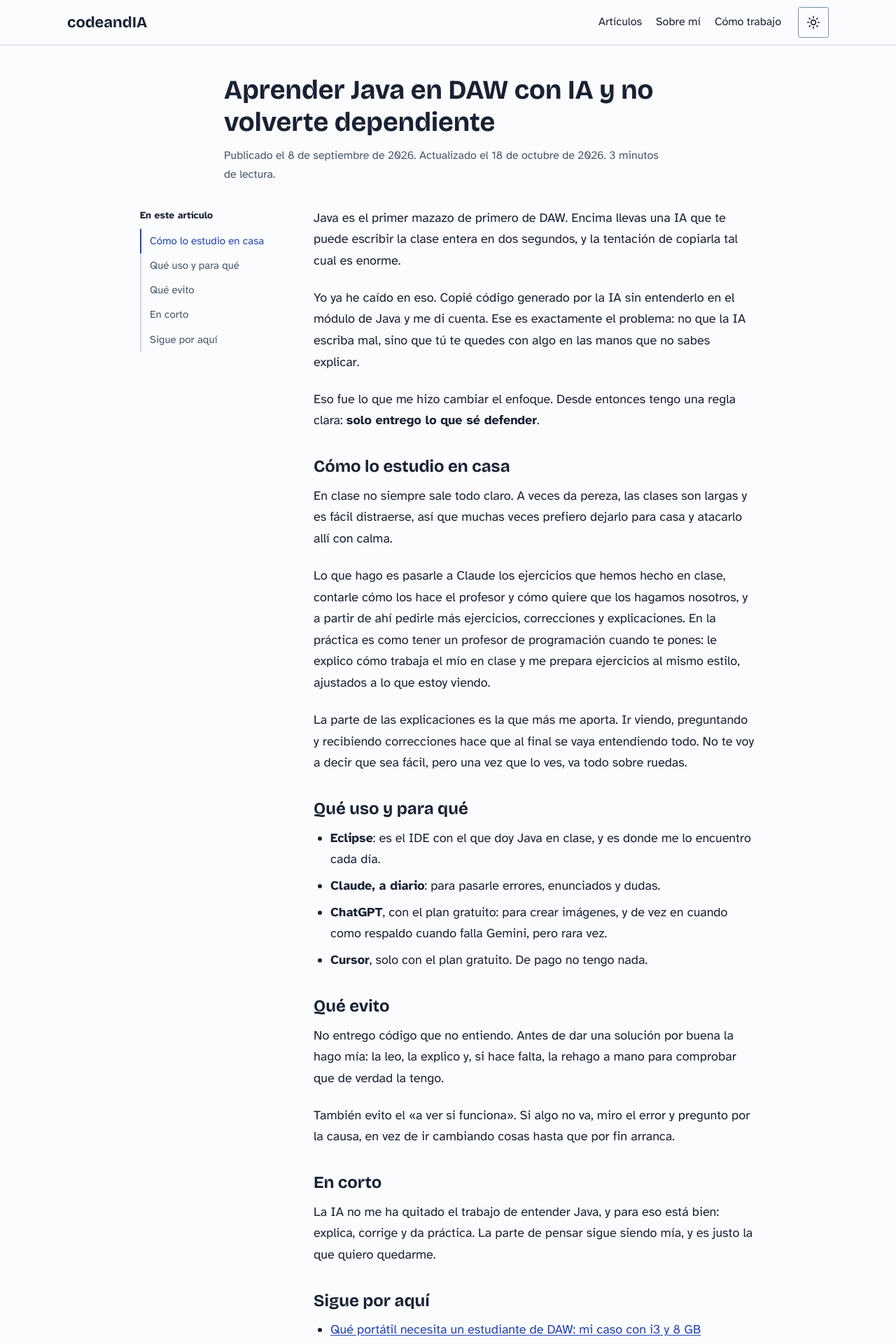
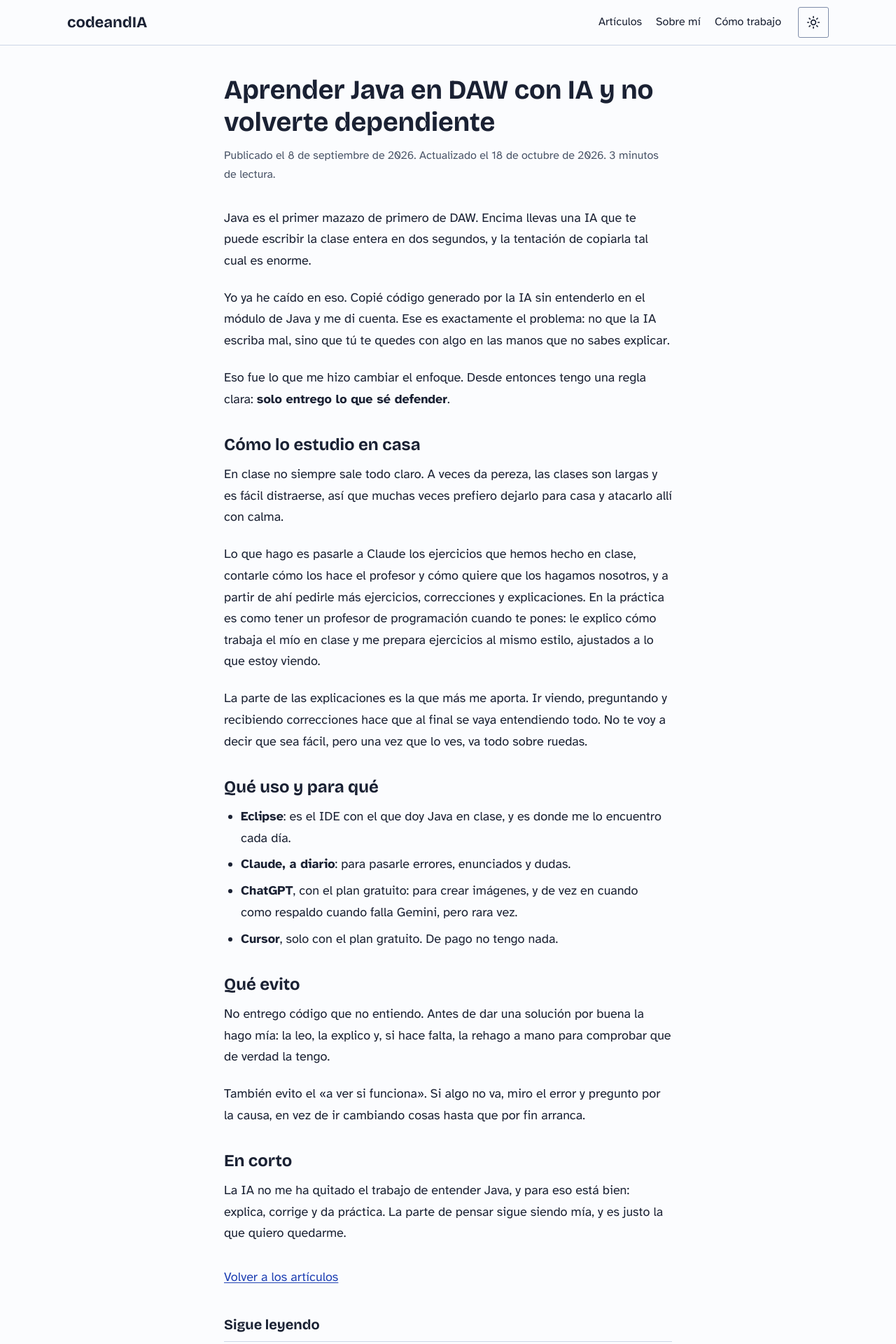
Before and after one commit to vibodigitalinfo-lab/codeandIA, a Jekyll site: the page built from articulos/guias/aprender-java-con-ia-daw.md, in a window 1280 px wide. Shown: the top 1920 px of the page at 70% size. Built offline with Jekyll 4.4.1, drawn with Linux system fonts in a browser that asks for light colours; some of the changed text lies outside the part shown.

Commit message:
Rediseña la página de artículo: un solo borde, TOC en el margen y sin cierre 'Sigue por aqui'

```diff
--- a/_layouts/article.html
+++ b/_layouts/article.html
@@ -38,6 +38,13 @@
 </script>
 
 <article class="article">
+  {% if page.readtime %}
+    {% assign mins = page.readtime %}
+  {% else %}
+    {% assign palabras = page.content | number_of_words %}
+    {% assign mins = palabras | divided_by: 155.0 | round %}
+  {% endif %}
+  <div class="article-col" data-readtime="{{ mins }}">
     <header class="article-header">
       <h1 class="article-title">{{ page.title }}</h1>
       <p class="article-meta">
@@ -47,25 +54,19 @@
         {% assign mes_up_idx = mes_up_num | minus: 1 %}
         Actualizado el {{ page.updated | date: "%-d" }} de {{ meses[mes_up_idx] }} de {{ page.updated | date: "%Y" }}.
         {% endif %}
-      {% if page.readtime %}
-      {{ page.readtime }} minutos de lectura.
-      {% else %}
-      {% assign palabras = page.content | number_of_words %}
-      {% assign mins = palabras | divided_by: 155.0 | round %}
         {{ mins }} minutos de lectura.
-      {% endif %}
       </p>
     </header>
 
-  <div class="article-grid">
     <nav class="toc" id="toc" aria-label="Índice del artículo" hidden>
+      <div class="toc-inner">
         <p class="toc-title">En este artículo</p>
         <ol class="toc-list" id="toc-list"></ol>
+      </div>
     </nav>
 
     <div class="article-content" id="article-content">
       {{ content }}
-    </div>
     </div>
 
     <p class="back-link"><a href="{{ "/articulos/" | relative_url }}">Volver a los artículos</a></p>
@@ -99,11 +100,13 @@
     <div class="newsletter-wrap">
       {% include newsletter.html %}
     </div>
+  </div>
 </article>
 
 <script>
-  /* Índice automático (si hay 4+ H2) y scroll-spy. En pantallas estrechas
-     el CSS oculta el TOC; aquí solo se construye si el viewport es ancho. */
+  /* Índice automático (5+ H2 o más de 5 minutos de lectura) y scroll-spy.
+     El CSS solo lo pinta a partir de 1280px, cuando cabe en el margen
+     izquierdo sin invadir la columna del cuerpo. */
   (function () {
     var content = document.getElementById('article-content');
     if (!content) return;
@@ -114,11 +117,12 @@
 
     var nav = document.getElementById('toc');
     var list = document.getElementById('toc-list');
-    var grid = document.querySelector('.article-grid');
+    var col = document.querySelector('.article-col');
     var h2s = heads.filter(function (h) { return h.tagName === 'H2'; });
+    var readtime = col ? parseInt(col.getAttribute('data-readtime'), 10) || 0 : 0;
     var links = [];
 
-    if (nav && list && h2s.length >= 4 && window.matchMedia('(min-width: 1100px)').matches) {
+    if (nav && list && (h2s.length >= 5 || readtime > 5) && window.matchMedia('(min-width: 1280px)').matches) {
       h2s.forEach(function (h) {
         var li = document.createElement('li');
         var a = document.createElement('a');
@@ -129,7 +133,7 @@
         links.push(a);
       });
       nav.hidden = false;
-      if (grid) grid.classList.add('has-toc');
+      if (col) col.classList.add('has-toc');
 
       if ('IntersectionObserver' in window) {
         var byId = {};
--- a/articulos/guias/aprender-java-con-ia-daw.md
+++ b/articulos/guias/aprender-java-con-ia-daw.md
@@ -39,8 +39,3 @@
 ## En corto
 
 La IA no me ha quitado el trabajo de entender Java, y para eso está bien: explica, corrige y da práctica. La parte de pensar sigue siendo mía, y es justo la que quiero quedarme.
-
-## Sigue por aquí
-
-- [Qué portátil necesita un estudiante de DAW: mi caso con i3 y 8 GB](/articulos/guias/que-portatil-comprar-estudiar-daw-2026/)
-- [Qué dominio comprar para tu primer proyecto web: .com vs .es](/articulos/guias/que-dominio-comprar-primer-proyecto-web/)
--- a/scripts/auditoria_completa.py
+++ b/scripts/auditoria_completa.py
@@ -107,8 +107,8 @@
                 fail.append(f"{rel}: falta {campo}")
         if fm.get("updated") and not fm.get("last_modified_at"):
             fail.append(f"{rel}: updated sin last_modified_at")
-        if "Sigue por aquí" not in d["cuerpo"] and "Sigue por aquí" not in desc_of(d):
-            aviso.append(f"{rel}: sin bloque 'Sigue por aqui'")
+        if "Sigue por aquí" in d["cuerpo"] or "Sigue por aquí" in desc_of(d):
+            aviso.append(f"{rel}: bloque 'Sigue por aqui' obsoleto (el layout pone 'Sigue leyendo')")
 
     # ---- 2. unicidad de title y description
     for campo, limite in (("title", None), ("description", None)):
--- a/styles.css
+++ b/styles.css
@@ -611,16 +611,21 @@
   padding: 2.5rem 0 3.5rem;
 }
 
-.article-header {
+.article-col {
   max-width: var(--measure);
-  margin: 0 auto 2rem;
+  margin: 0 auto;
   padding: 0 1.25rem;
+  position: relative;
 }
 
 @media (min-width: 720px) {
-  .article-header {
+  .article-col {
     padding: 0 2rem;
   }
+}
+
+.article-header {
+  margin: 0 0 2rem;
 }
 
 .article-title {
@@ -636,15 +641,9 @@
 }
 
 .article-content {
-  max-width: var(--measure);
-  margin: 0 auto;
-  padding: 0 1.25rem;
-}
-
-@media (min-width: 720px) {
-  .article-content {
-    padding: 0 2rem;
-  }
+  max-width: none;
+  margin: 0;
+  padding: 0;
 }
 
 .article-content h2 {
@@ -755,42 +754,25 @@
 
 /* ---------- Índice lateral (TOC) ---------- */
 
-.article-grid {
-  max-width: var(--measure);
-  margin: 0 auto;
-  padding: 0 1.25rem;
-}
-
-@media (min-width: 720px) {
-  .article-grid {
-    padding: 0 2rem;
-  }
-}
-
 .toc {
   display: none;
 }
 
-@media (min-width: 1100px) {
-  .article-grid.has-toc {
-    max-width: calc(var(--measure) + 15rem);
-    display: grid;
-    grid-template-columns: 13rem minmax(0, 1fr);
-    gap: 2.5rem;
-    align-items: start;
-  }
-
-  .toc {
+@media (min-width: 1280px) {
+  /* El TOC vive en el margen izquierdo, fuera de la columna del cuerpo:
+     no empuja el título ni el texto, que comparten borde con todo lo demás. */
+  .article-col.has-toc .toc {
     display: block;
-    position: sticky;
-    top: 1.5rem;
+    position: absolute;
+    left: -15rem;
+    top: 0;
+    width: 13rem;
     font-size: 0.9375rem;
   }
 
-  .article-grid.has-toc .article-content {
-    padding: 0;
-    margin: 0;
-    max-width: none;
+  .toc-inner {
+    position: sticky;
+    top: 1.5rem;
   }
 }
 
@@ -841,20 +823,21 @@
   }
 }
 
+.article-col .back-link {
+  display: block;
+  max-width: none;
+  margin: 2rem 0 0;
+  padding: 0;
+}
+
 .related,
 .author-box,
 .newsletter-wrap {
-  max-width: var(--measure);
-  margin: 0 auto;
-  padding: 0 1.25rem;
-}
-
-@media (min-width: 720px) {
-  .related,
-  .author-box,
-  .newsletter-wrap {
-    padding: 0 2rem;
-  }
+  max-width: none;
+  margin-left: 0;
+  margin-right: 0;
+  padding-left: 0;
+  padding-right: 0;
 }
 
 .related {
```
Also changed, not shown: articulos/guias/bloqueo-laliga-a-cloudflare-y-como-afecto-a-este-blog.md (+0 -5 lines), articulos/guias/que-dominio-comprar-primer-proyecto-web.md (+0 -5 lines), articulos/guias/que-portatil-comprar-estudiar-daw-2026.md (+0 -5 lines), scripts/verificar_todo.py (+4 -4 lines), 1 other file. Lines whose indentation alone changed are shown as unchanged.
